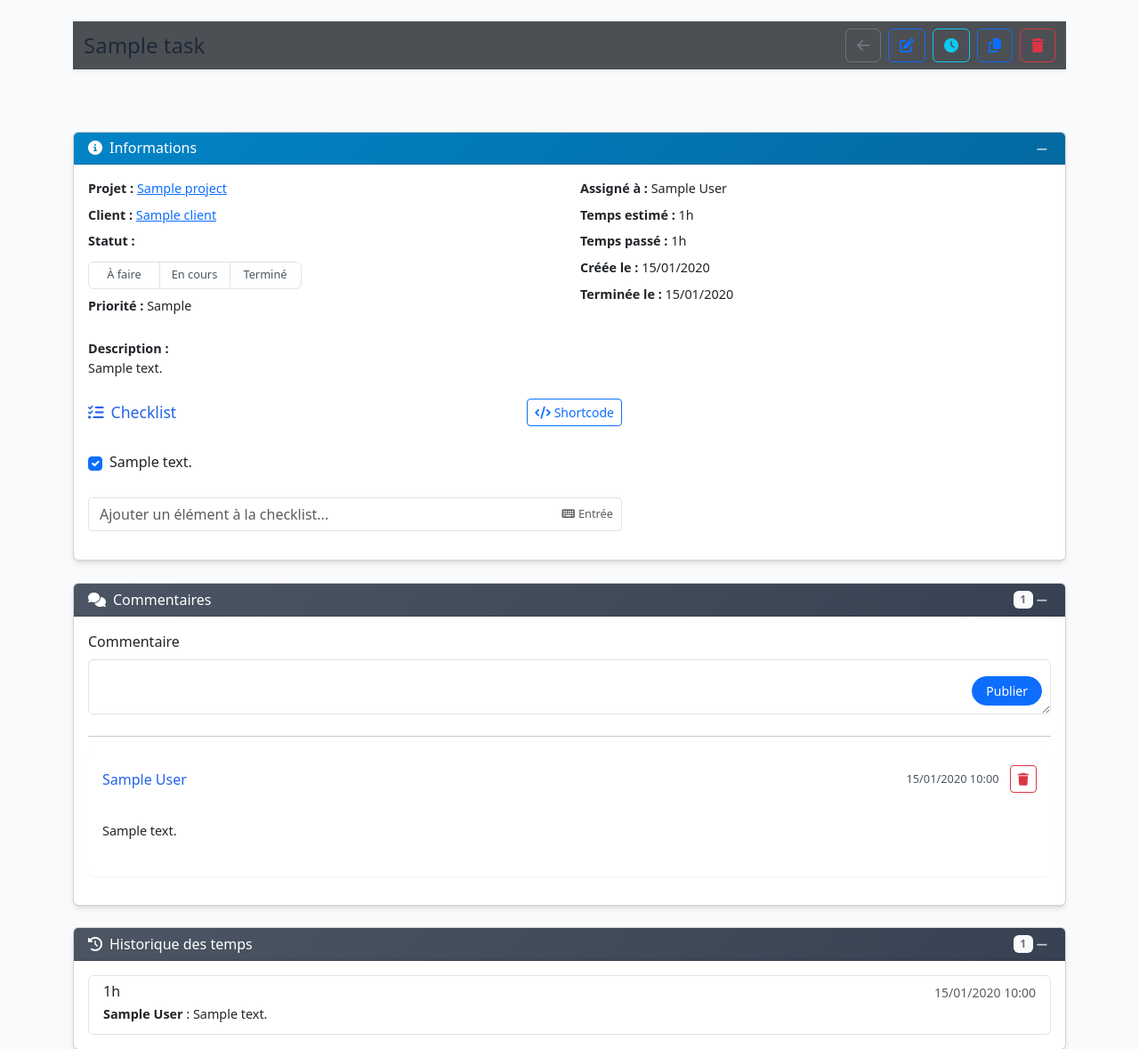
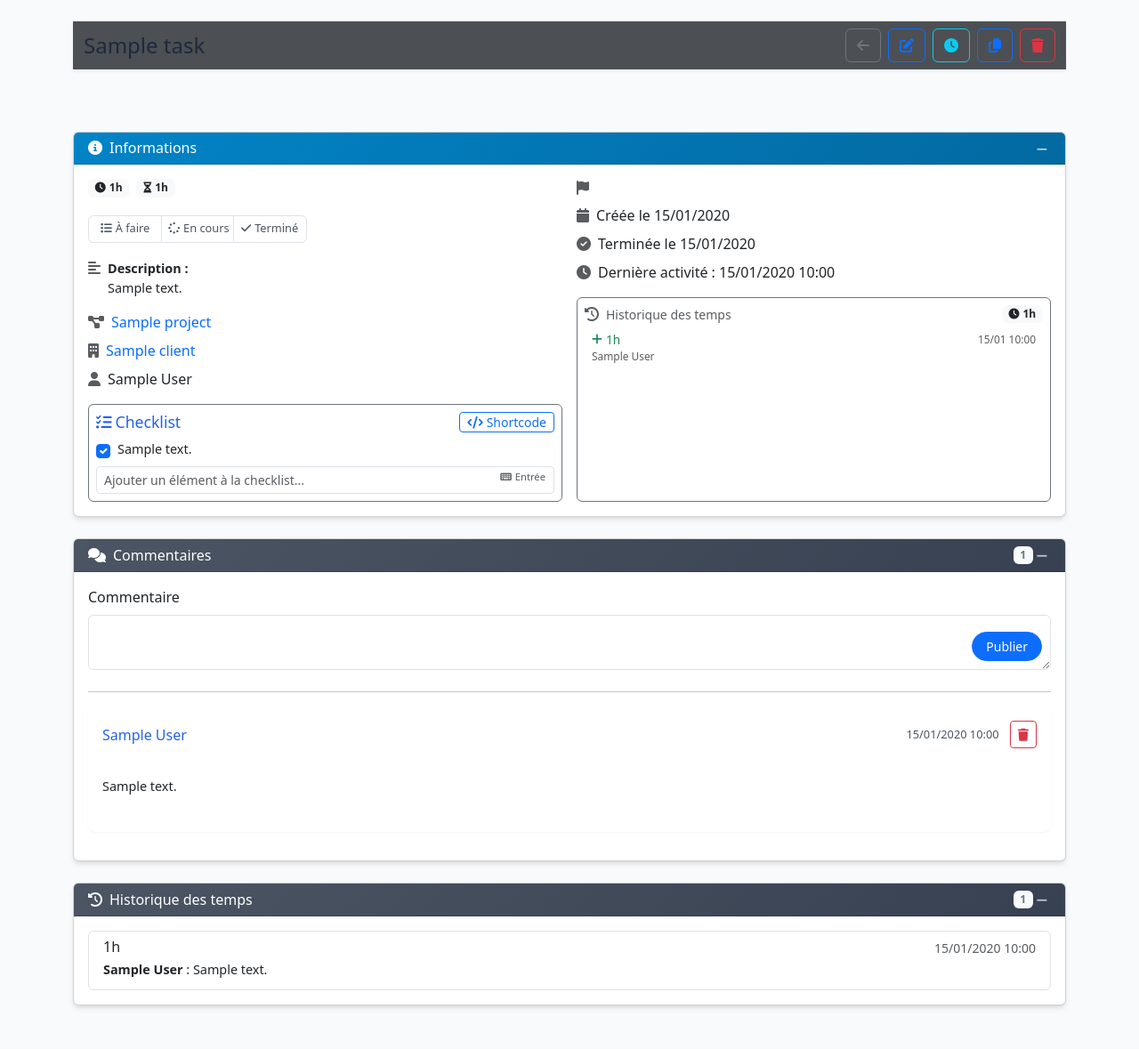
Before and after one commit to popallo/python-x-chronotrak, a Flask app: page /tasks/1 in a window 1280 px wide. Shown: the part 56-1235 px from the top of the page at 89% size. Run offline with Flask 3, Linux system fonts and the light colour scheme; a user stored in the database is signed in; tables that the repository leaves empty hold one stand-in row (values such as "Sample post"); some libraries are stand-ins or nearby versions.

Commit message:
feat: enhance task detail page with time history and improved layout
- Added a new section for time history with dynamic height adjustment based on checklist container size.
- Introduced new CSS styles for time entry items and history display to improve readability.
- Updated the layout of task details for better organization and visual appeal, including badge displays for project and client information.

```diff
--- a/app/static/css/tasks.css
+++ b/app/static/css/tasks.css
@@ -85,3 +85,15 @@
 .card-body .description p {
     margin-bottom: 0;
 }
+
+.time-history {
+    overflow-y: auto;
+}
+
+.time-entry-item {
+    font-size: 0.85rem;
+}
+
+.time-entry-item:last-child {
+    border-bottom: none !important;
+}
--- a/app/templates/tasks/task_detail.html
+++ b/app/templates/tasks/task_detail.html
@@ -3,6 +3,12 @@
 {% block styles %}
 {{ super() }}
 <link rel="stylesheet" href="{{ url_for('static', filename='css/tasks.css') }}">
+<style>
+.action-toolbar {
+    backdrop-filter: blur(10px);
+    background-color: rgba(var(--bs-body-bg-rgb), 0.8) !important;
+}
+</style>
 {% endblock %}
 
 {% block scripts %}
@@ -13,6 +19,36 @@
     document.addEventListener('DOMContentLoaded', initTasksPage);
 </script>
 <script src="{{ url_for('static', filename='js/pages/task-checklist.js') }}" defer></script>
+<script>
+document.addEventListener('DOMContentLoaded', function() {
+    const checklistContainer = document.getElementById('checklist-container');
+    const timeHistory = document.querySelector('.time-history');
+
+    function updateTimeHistoryHeight() {
+        if (checklistContainer && timeHistory) {
+            const checklistHeight = checklistContainer.offsetHeight;
+            timeHistory.style.height = `${checklistHeight}px`;
+            timeHistory.style.maxHeight = 'none'; // Remove max-height constraint
+        }
+    }
+
+    // Initial update
+    updateTimeHistoryHeight();
+
+    // Update on checklist changes
+    const observer = new MutationObserver(updateTimeHistoryHeight);
+    if (checklistContainer) {
+        observer.observe(checklistContainer, {
+            childList: true,
+            subtree: true,
+            attributes: true
+        });
+    }
+
+    // Update on window resize
+    window.addEventListener('resize', updateTimeHistoryHeight);
+});
+</script>
 {% endblock %}
 
 {% block content %}
@@ -46,13 +82,6 @@
     </div>
 </div>
 
-<style>
-.action-toolbar {
-    backdrop-filter: blur(10px);
-    background-color: rgba(var(--bs-body-bg-rgb), 0.8) !important;
-}
-</style>
-
 <!-- Espace pour compenser la barre fixe -->
 <div style="height: 70px;"></div>
 
@@ -62,108 +91,94 @@
         <h5 class="mb-0"><i class="fas fa-info-circle me-2"></i>Informations</h5>
     </div>
     <div class="card-body">
-        <div class="row">
+        <div class="row g-3">
+            <!-- Première colonne -->
             <div class="col-md-6">
-                <p>
-                    <strong>Projet :</strong>
-                    <a href="{{ url_for('projects.project_details', slug_or_id=task.project.slug) }}">{{ task.project.name }}</a>
-                </p>
-                <p>
-                    <strong>Client :</strong>
-                    <a href="{{ url_for('clients.client_details', slug_or_id=task.project.client.slug) }}">{{ task.project.client.name }}</a>
-                </p>
-                <p>
-                    <strong>Statut :</strong>
-                    <div class="status-toggle mt-1">
+                <!-- Badges de temps -->
+                <div class="d-flex gap-2 mb-3">
+                    <span class="badge bg-light text-dark" data-bs-toggle="tooltip" title="Temps total passé sur la tâche">
+                        <i class="fas fa-clock me-1"></i>{{ task.actual_time|format_time if task.actual_time else '0 min' }}
+                    </span>
+                    <span class="badge bg-light text-dark" data-bs-toggle="tooltip" title="Temps estimé pour la tâche">
+                        <i class="fas fa-hourglass-half me-1"></i>{{ task.estimated_time|format_time if task.estimated_time else 'Non défini' }}
+                    </span>
+                </div>
+
+                <!-- Statut -->
+                <div class="mb-3">
+                    <div class="status-toggle">
                         <div class="btn-group" role="group" aria-label="Changer le statut">
                             <button type="button" class="btn btn-sm {% if task.status == 'à faire' %}btn-info{% else %}btn-outline-info{% endif %} status-btn"
-                                    data-status="à faire" data-task-id="{{ task.id }}">
-                                À faire
+                                    data-status="à faire" data-task-id="{{ task.id }}" style="white-space: nowrap;">
+                                <i class="fas fa-list me-1"></i>À faire
                             </button>
                             <button type="button" class="btn btn-sm {% if task.status == 'en cours' %}btn-warning{% else %}btn-outline-warning{% endif %} status-btn"
-                                    data-status="en cours" data-task-id="{{ task.id }}">
-                                En cours
+                                    data-status="en cours" data-task-id="{{ task.id }}" style="white-space: nowrap;">
+                                <i class="fas fa-spinner me-1"></i>En cours
                             </button>
                             <button type="button" class="btn btn-sm {% if task.status == 'terminé' %}btn-success{% else %}btn-outline-success{% endif %} status-btn"
-                                    data-status="terminé" data-task-id="{{ task.id }}">
-                                Terminé
+                                    data-status="terminé" data-task-id="{{ task.id }}" style="white-space: nowrap;">
+                                <i class="fas fa-check me-1"></i>Terminé
                             </button>
                         </div>
                     </div>
-                </p>
-                <p>
-                    <strong>Priorité :</strong>
-                    <span class="text-{{ task.priority }}">{{ task.priority }}</span>
-                </p>
                 </div>
-            <div class="col-md-6">
-                <p>
-                    <strong>Assigné à :</strong>
-                    {% if task.user_id %}
-                        {{ task.assigned_to.name }}
-                    {% else %}
-                        <span class="text-muted">Non assigné</span>
-                    {% endif %}
-                </p>
-                <p>
-                    <strong>Temps estimé :</strong>
-                    {% if task.estimated_time %}
-                        {{ task.estimated_time|format_time }}
-                    {% else %}
-                        <span class="text-muted">Non défini</span>
-                    {% endif %}
-                </p>
-                <p>
-                    <strong>Temps passé :</strong>
-                    {% if task.actual_time %}
-                        {{ task.actual_time|format_time }}
-                    {% else %}
-                        <span class="text-muted">0 min</span>
-                    {% endif %}
-                </p>
-                <p>
-                    <strong>Créée le :</strong> {{ task.created_at.strftime('%d/%m/%Y') }}
-                </p>
-                {% if task.completed_at %}
-                    <p>
-                        <strong>Terminée le :</strong> {{ task.completed_at.strftime('%d/%m/%Y') }}
-                    </p>
-                {% endif %}
+
+                {% if task.description %}
+                    <div class="mb-3">
+                        <div class="d-flex align-items-start">
+                            <i class="fas fa-align-left me-2 text-muted mt-1"></i>
+                            <div>
+                                <strong>Description :</strong>
+                                <p class="mb-0">{{ task.description }}</p>
                             </div>
                         </div>
-        {% if task.description %}
-            <div class="mt-3">
-                <strong>Description :</strong>
-                <p>{{ task.description }}</p>
                     </div>
                 {% endif %}
 
+                <div class="d-flex flex-column gap-2">
+                    <div class="d-flex align-items-center">
+                        <i class="fas fa-project-diagram me-2 text-muted"></i>
+                        <a href="{{ url_for('projects.project_details', slug_or_id=task.project.slug) }}" class="text-decoration-none">{{ task.project.name }}</a>
+                    </div>
+                    <div class="d-flex align-items-center">
+                        <i class="fas fa-building me-2 text-muted"></i>
+                        <a href="{{ url_for('clients.client_details', slug_or_id=task.project.client.slug) }}" class="text-decoration-none">{{ task.project.client.name }}</a>
+                    </div>
+                    <div class="d-flex align-items-center">
+                        <i class="fas fa-user me-2 text-muted"></i>
+                        <span>{{ task.assigned_to.name if task.user_id else 'Non assigné' }}</span>
+                    </div>
+                </div>
+
                 <!-- Checklist Section -->
-        <div id="checklist-container" class="checklist-container" data-task-id="{{ task.id }}">
-            <div class="checklist-header">
-                <h5 class="checklist-title">
-                    <i class="fas fa-tasks me-2"></i>Checklist
-                </h5>
+                <div id="checklist-container" class="checklist-container border border-secondary rounded p-2 mt-3" data-task-id="{{ task.id }}">
+                    <div class="checklist-header d-flex justify-content-between align-items-center mb-1">
+                        <h6 class="checklist-title mb-0">
+                            <i class="fas fa-tasks me-1"></i>Checklist
+                        </h6>
                         <div class="checklist-actions">
-                    <button type="button" class="btn btn-sm btn-outline-primary" id="add-checklist-shortcode-button">
+                            <button type="button" class="btn btn-sm btn-outline-primary py-0 px-2" id="add-checklist-shortcode-button">
                                 <i class="fas fa-code me-1"></i>Shortcode
                             </button>
                         </div>
                     </div>
 
-            <div id="checklist-items" class="checklist-items">
+                    <div id="checklist-items" class="checklist-items" style="margin: -0.25rem 0;">
                         {% for item in task.checklist_items %}
-                <div class="checklist-item" data-id="{{ item.id }}">
-                    <div class="form-check">
-                        <input class="form-check-input checklist-checkbox" type="checkbox" id="checklist-item-{{ item.id }}" {% if item.is_checked %}checked{% endif %}>
-                        <label class="form-check-label" for="checklist-item-{{ item.id }}">
+                        <div class="checklist-item" data-id="{{ item.id }}" style="padding: 0.25rem 0;">
+                            <div class="form-check d-flex align-items-center justify-content-between">
+                                <div class="d-flex align-items-center flex-grow-1">
+                                    <input class="form-check-input checklist-checkbox me-2" type="checkbox" id="checklist-item-{{ item.id }}" {% if item.is_checked %}checked{% endif %}>
+                                    <label class="form-check-label mb-0" for="checklist-item-{{ item.id }}" style="font-size: 0.9rem;">
                                         <span class="checklist-content">{{ item.content }}</span>
                                     </label>
-                        <div class="btn-group btn-group-sm">
-                            <button type="button" class="btn btn-outline-primary copy-to-time-btn {% if not item.is_checked %}disabled{% endif %}" title="Copier dans le formulaire de temps" {% if not item.is_checked %}disabled{% endif %}>
+                                </div>
+                                <div class="btn-group btn-group-sm ms-2">
+                                    <button type="button" class="btn btn-outline-primary btn-sm py-0 px-2 copy-to-time-btn {% if not item.is_checked %}disabled{% endif %}" title="Copier dans le formulaire de temps" {% if not item.is_checked %}disabled{% endif %}>
                                         <i class="fas fa-clock"></i>
                                     </button>
-                            <button type="button" class="btn btn-outline-danger delete-checklist-item" title="Supprimer">
+                                    <button type="button" class="btn btn-outline-danger btn-sm py-0 px-2 delete-checklist-item" title="Supprimer">
                                         <i class="fas fa-times"></i>
                                     </button>
                                 </div>
@@ -172,49 +187,83 @@
                         {% endfor %}
                     </div>
 
-            <form id="add-checklist-item-form" class="checklist-add-form position-relative">
-                <input type="text" id="add-checklist-item-input" class="form-control" placeholder="Ajouter un élément à la checklist..." style="padding-right: 100px;">
+                    <form id="add-checklist-item-form" class="checklist-add-form position-relative mt-1">
+                        <input type="text" id="add-checklist-item-input" class="form-control form-control-sm" placeholder="Ajouter un élément à la checklist..." style="padding-right: 100px;">
                         <div class="position-absolute" style="right: 10px; bottom: 10px;">
-                    <span class="text-muted" style="font-size: 0.8rem;">
+                            <span class="text-muted" style="font-size: 0.7rem;">
                                 <i class="fas fa-keyboard me-1"></i>Entrée
                             </span>
                         </div>
                     </form>
                 </div>
+            </div>
 
-        <!-- Modal pour le shortcode -->
-        <div class="modal fade" id="shortcode-modal" tabindex="-1" aria-labelledby="shortcodeModalLabel" aria-hidden="true">
-            <div class="modal-dialog">
-                <div class="modal-content">
-                    <div class="modal-header">
-                        <h5 class="modal-title" id="shortcodeModalLabel">Ajouter une checklist avec un shortcode</h5>
-                        <button type="button" class="btn-close" data-bs-dismiss="modal" aria-label="Close"></button>
+            <!-- Deuxième colonne -->
+            <div class="col-md-6">
+                <div class="d-flex flex-column h-100">
+                    <div class="d-flex flex-column gap-2">
+                        <div class="d-flex align-items-center">
+                            <i class="fas fa-flag me-2 text-muted"></i>
+                            <span class="badge bg-{{ task.priority }}">{{ task.priority }}</span>
                         </div>
-                    <div class="modal-body">
-                        <div class="form-group">
-                            <label for="shortcode-input">Shortcode</label>
-                            <input type="text" class="form-control" id="shortcode-input" placeholder='tasks["Élément 1", "Élément 2"]'>
-                            <small class="form-text text-muted">
-                                Utilisez le format <code>tasks["Élément 1", "Élément 2"]</code> pour créer plusieurs éléments à la fois.
-                            </small>
-                            <div class="shortcode-example">
-                                Exemple: tasks["Vérifier les emails", "Répondre aux messages", "Mettre à jour la documentation"]
+                        <div class="d-flex align-items-center">
+                            <i class="fas fa-calendar me-2 text-muted"></i>
+                            <span>Créée le {{ task.created_at.strftime('%d/%m/%Y') }}</span>
+                        </div>
+                        {% if task.completed_at %}
+                        <div class="d-flex align-items-center">
+                            <i class="fas fa-check-circle me-2 text-muted"></i>
+                            <span>Terminée le {{ task.completed_at.strftime('%d/%m/%Y') }}</span>
+                        </div>
+                        {% endif %}
+                        <div class="d-flex align-items-center">
+                            <i class="fas fa-clock me-2 text-muted"></i>
+                            <span>Dernière activité :
+                                {% if comments %}
+                                    {{ comments[0].created_at.strftime('%d/%m/%Y %H:%M') }}
+                                {% else %}
+                                    {{ task.updated_at.strftime('%d/%m/%Y %H:%M') }}
+                                {% endif %}
+                            </span>
+                        </div>
+                    </div>
+
+                    <!-- Historique de temps -->
+                    <div class="time-history border border-secondary rounded p-2 mt-3 flex-grow-1">
+                        <div class="d-flex justify-content-between align-items-center mb-1">
+                            <div class="d-flex align-items-center">
+                                <i class="fas fa-history me-2 text-muted"></i>
+                                <small class="text-muted">Historique des temps</small>
+                            </div>
+                            <div class="d-flex align-items-center">
+                                <span class="badge bg-light text-dark">
+                                    <i class="fas fa-clock me-1"></i>{{ task.actual_time|format_time if task.actual_time else '0 min' }}
+                                </span>
+                            </div>
+                        </div>
+                        {% if time_entries %}
+                            <div class="list-group list-group-flush">
+                                {% for entry in time_entries %}
+                                    <div class="list-group-item py-1 px-2 time-entry-item">
+                                        <div class="d-flex justify-content-between align-items-center">
+                                            <div class="d-flex align-items-center">
+                                                <i class="fas fa-{{ 'plus' if entry.hours > 0 else 'minus' }} me-1 text-{{ 'success' if entry.hours > 0 else 'danger' }}"></i>
+                                                <span class="text-{{ 'success' if entry.hours > 0 else 'danger' }}">
+                                                    {{ entry.hours|format_time }}
+                                                </span>
+                                            </div>
+                                            <small class="text-muted">{{ entry.created_at.strftime('%d/%m %H:%M') }}</small>
+                                        </div>
+                                        <small class="text-muted d-block">{{ entry.user.name }}</small>
+                                    </div>
+                                {% endfor %}
+                            </div>
+                        {% else %}
+                            <div class="text-muted small">Aucun temps enregistré</div>
+                        {% endif %}
                     </div>
                 </div>
             </div>
-                    <div class="modal-footer">
-                        <button type="button" class="btn btn-secondary" data-bs-dismiss="modal">Annuler</button>
-                        <button type="button" class="btn btn-primary" id="shortcode-submit">Ajouter</button>
-                    </div>
-                </div>
-            </div>
-        </div>
-
-        <!-- Container pour les alertes -->
-        <div id="alert-container"></div>
-
-        <div class="mt-3">
-            <!-- Le bouton de clonage a été déplacé dans la toolbar -->
         </div>
     </div>
 </div>
```
Lines whose indentation alone changed are shown as unchanged.
